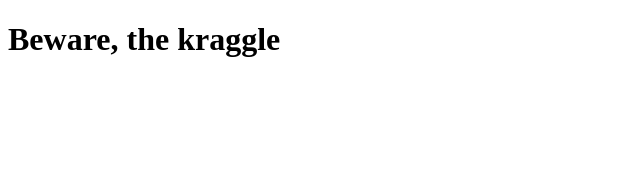
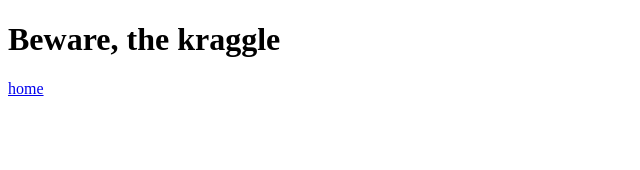
Before and after one commit to timabell/nextjs-tutorial, a Next.js app in the folder nextjs-blog/: page /posts/kraggle in a window 1280 px wide. Shown: the top 170 px of the page, without its empty margins (0-640 px from the left). Built offline with nearby package versions, Linux system fonts and the light colour scheme.

Commit message:
back link for kraggle page

```diff
--- a/nextjs-blog/pages/posts/kraggle.js
+++ b/nextjs-blog/pages/posts/kraggle.js
@@ -1,3 +1,9 @@
+import Link from 'next/link'
 export default function Kraggle() {
-    return <h1>Beware, the kraggle</h1>
+    return (
+        <>
+        <h1>Beware, the kraggle</h1>
+        <Link href="/"><a>home</a></Link>
+        </>
+    )
 }
```
